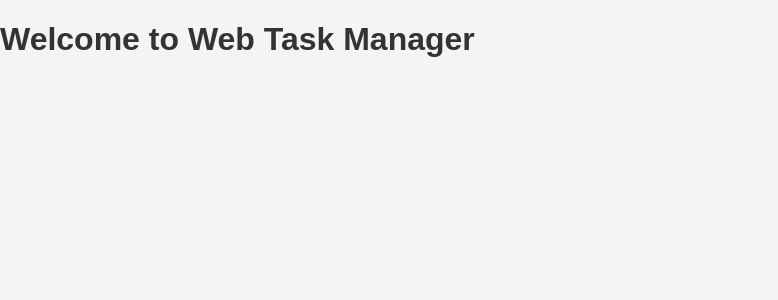
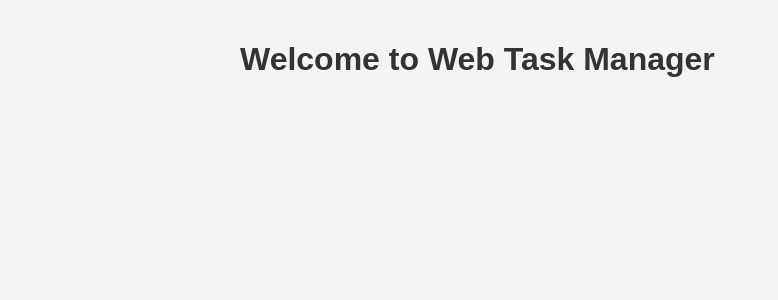
Before and after one commit to Bluebull7/WebTaskManager, a Next.js app in the folder task-manager/: page / in a window 1280 px wide. Shown: the top 300 px of the page, without its empty margins (0-778 px from the left). Built offline with nearby package versions, Linux system fonts and the light colour scheme.

Commit message:
added css module, global.css, and _app.js  for global styling

```diff
--- /dev/null
+++ b/task-manager/pages/_app.js
@@ -0,0 +1,7 @@
+import '..styles/global.css';
+
+function myApp({ Component, pageProps }) {
+    return <Component {...pageProps} />;
+}
+
+export default myApp
--- /dev/null
+++ b/task-manager/styles/global.css
@@ -0,0 +1,7 @@
+body {
+    font-family: 'Arial', sans-serif;
+    background-color: #f4f4f4;
+    margin: auto;
+    padding: 0;
+
+}
--- a/task-manager/styles/styles.module.css
+++ b/task-manager/styles/styles.module.css
@@ -6,6 +6,40 @@ body {
 
 }
 
-h1 {
+.container {
+    max-width: 800px;
+    margin: 0 auto;
+    padding: 20px;
+}
+
+.heading {
     color: #333;
+    margin-bottom: 20px;
 }
+
+.taskItem {
+    list-style-type: disc;
+    padding: 10px;
+    background-color: #fff;
+    margin-bottom: auto;
+    display: flex;
+    justify-content: space-between;
+    align-items: center;
+    border-radius: 6px;
+    box-shadow: 0 2px 4px rgba(0, 0, 0, 0.1);
+}
+
+.toggleButton {
+    background-color: #4caf50;
+    color: #fff;
+    border: none;
+    padding: 8px 16px;
+    cursor: pointer;
+    border-radius: 3px;
+    transition: background-color 0.3s ease;
+}
+
+.toggleButton:hover {
+    background-color: #45a049;
+
+}
```
